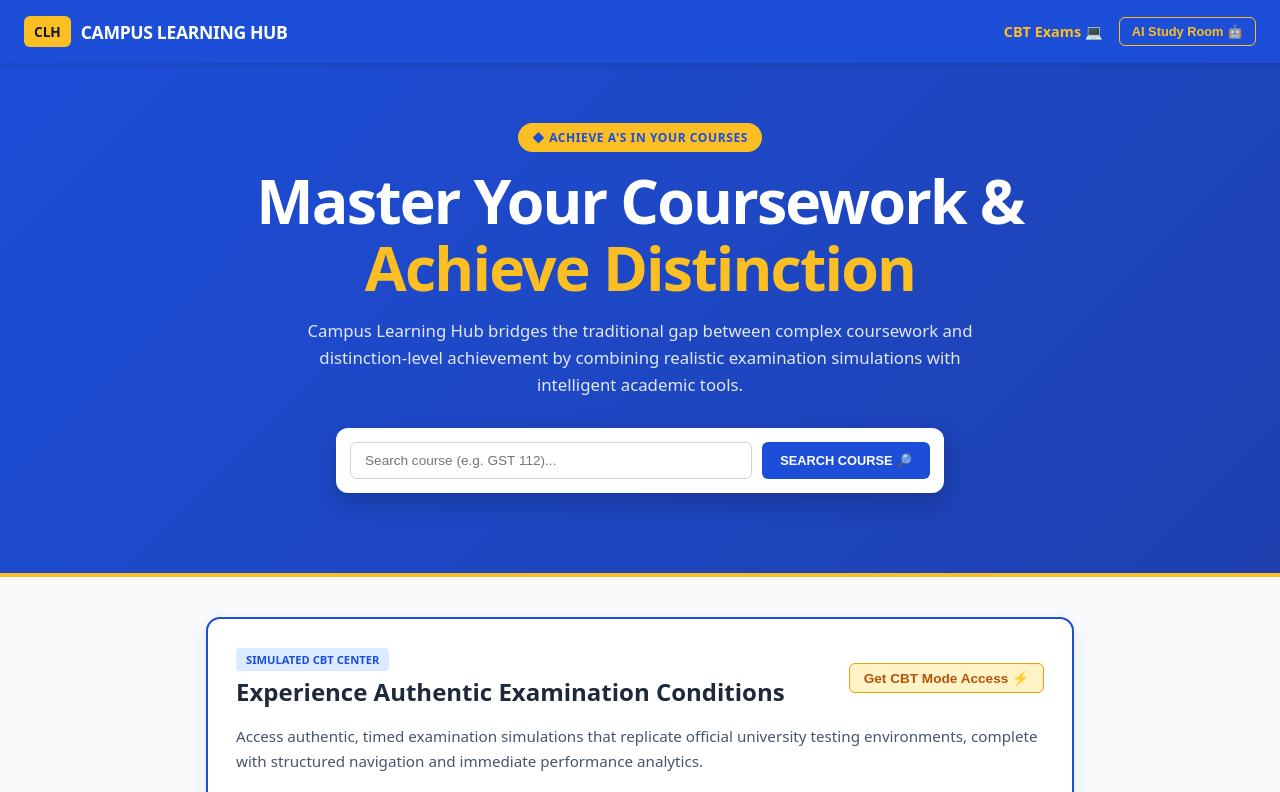
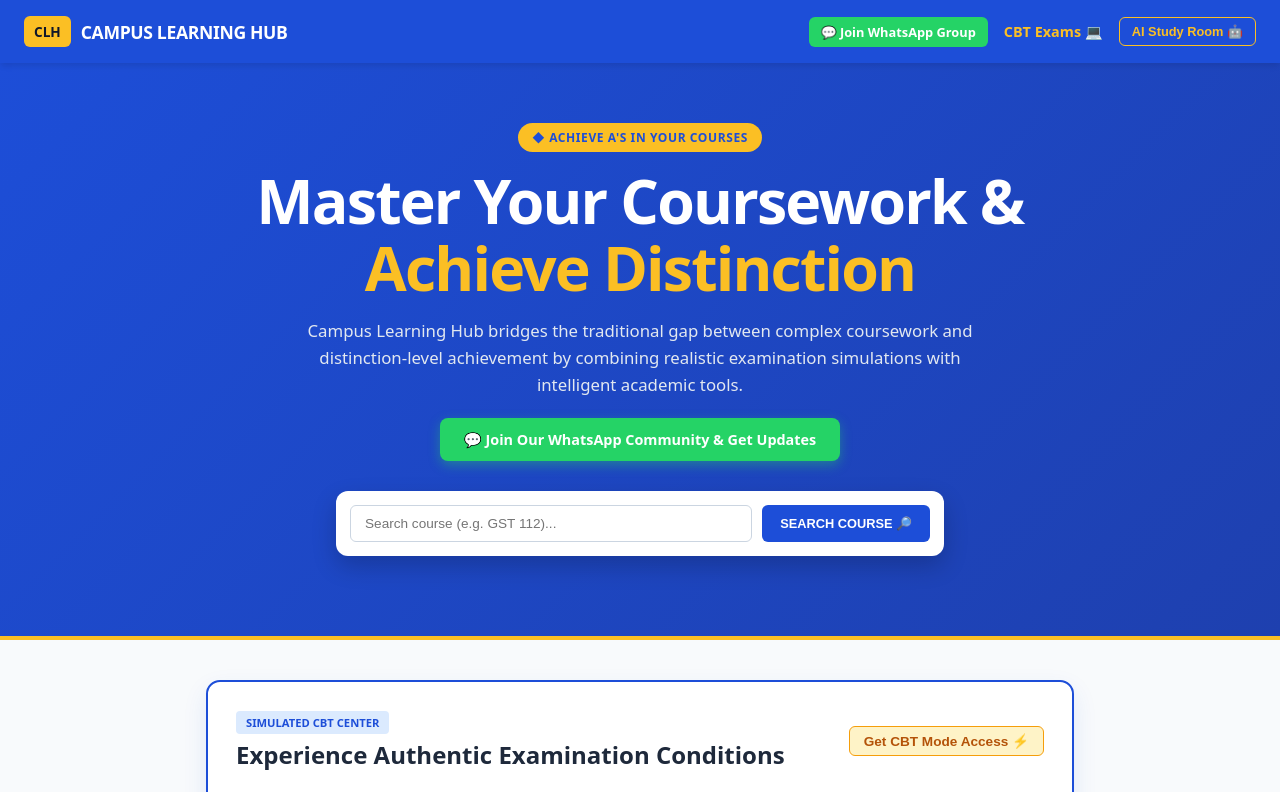
Before and after one commit to divinesaviour4-bit/LEARNING-MADE-EASY, a Next.js app: page / in a window 1280 px wide. Shown: the top 792 px of the page. Built offline with nearby package versions, Linux system fonts and the light colour scheme.

Commit message:
Integrate official WhatsApp community link into Navbar, Hero Banner, and Footer

```diff
--- a/app/page.tsx
+++ b/app/page.tsx
@@ -200,7 +200,10 @@
           <span style={{ backgroundColor: "#fbbf24", color: "#0f172a", fontWeight: "900", padding: "6px 10px", borderRadius: "6px", fontSize: "0.85rem" }}>CLH</span>
           <span style={{ fontWeight: "900", fontSize: "1.1rem", color: "#ffffff", letterSpacing: "-0.02em" }}>CAMPUS LEARNING HUB</span>
         </div>
-        <div style={{ display: "flex", gap: "16px", fontSize: "0.9rem", alignItems: "center", fontWeight: "700" }}>
+        <div style={{ display: "flex", gap: "16px", fontSize: "0.9rem", alignItems: "center", fontWeight: "700", flexWrap: "wrap" }}>
+          <a href="https://chat.whatsapp.com/JXNLa8oI8mZ3ysovdLgD3f?s=cl&p=a&ilr=1" target="_blank" rel="noopener noreferrer" style={{ backgroundColor: "#25D366", color: "#ffffff", padding: "6px 12px", borderRadius: "6px", textDecoration: "none", fontSize: "0.8rem", display: "flex", alignItems: "center", gap: "5px" }}>
+            💬 Join WhatsApp Group
+          </a>
           <a href="#cbt-section" style={{ color: "#fbbf24", textDecoration: "none" }}>CBT Exams 💻</a>
           <button onClick={() => setShowAiModal(true)} style={{ background: "transparent", border: "1px solid #fbbf24", color: "#fbbf24", padding: "6px 12px", borderRadius: "6px", fontWeight: "800", cursor: "pointer", fontSize: "0.8rem" }}>
             AI Study Room 🤖
@@ -217,9 +220,15 @@
           <h1 style={{ fontSize: "clamp(2.5rem, 5vw, 3.8rem)", fontWeight: "900", margin: "0 0 16px 0", letterSpacing: "-0.03em", lineHeight: "1.1" }}>
             Master Your Coursework & <span style={{ color: "#fbbf24" }}>Achieve Distinction</span>
           </h1>
-          <p style={{ fontSize: "1.05rem", color: "#e2e8f0", lineHeight: "1.6", maxWidth: "700px", margin: "0 auto 30px auto" }}>
+          <p style={{ fontSize: "1.05rem", color: "#e2e8f0", lineHeight: "1.6", maxWidth: "700px", margin: "0 auto 20px auto" }}>
             Campus Learning Hub bridges the traditional gap between complex coursework and distinction-level achievement by combining realistic examination simulations with intelligent academic tools.
           </p>
+
+          <div style={{ marginBottom: "30px" }}>
+            <a href="https://chat.whatsapp.com/JXNLa8oI8mZ3ysovdLgD3f?s=cl&p=a&ilr=1" target="_blank" rel="noopener noreferrer" style={{ background: "#25D366", color: "#ffffff", padding: "12px 24px", borderRadius: "8px", fontWeight: "900", textDecoration: "none", fontSize: "0.9rem", display: "inline-flex", alignItems: "center", gap: "8px", boxShadow: "0 4px 12px rgba(37, 211, 102, 0.4)" }}>
+              💬 Join Our WhatsApp Community & Get Updates
+            </a>
+          </div>
 
           {/* Instant Course Search */}
           <div style={{ background: "#ffffff", padding: "14px", borderRadius: "12px", maxWidth: "580px", margin: "0 auto 20px auto", boxShadow: "0 10px 25px rgba(0,0,0,0.2)" }}>
@@ -572,7 +581,7 @@
               <form onSubmit={handleAiPaymentSubmit} style={{ display: "flex", flexDirection: "column", gap: "10px" }}>
                 <input type="text" value={aiFullName} onChange={(e) => setAiFullName(e.target.value)} required placeholder="Full Name" style={{ padding: "10px", borderRadius: "6px", background: "#f8fafc", border: "1px solid #cbd5e1", color: "#0f172a", fontSize: "0.85rem", outline: "none" }} />
                 <input type="email" value={aiEmail} onChange={(e) => setAiEmail(e.target.value)} required placeholder="Email Address" style={{ padding: "10px", borderRadius: "6px", background: "#f8fafc", border: "1px solid #cbd5e1", color: "#0f172a", fontSize: "0.85rem", outline: "none" }} />
-                <input type="text" value={aiPhone} onChange={(e) => setAiPhone(e.target.value)} required placeholder="Phone Number" style={{ padding: "10px", borderRadius: "6px", background: "#f8fafc", border: "1px solid #cbd5e1", color: "#0f172a", fontSize: "0.85rem", outline: "none" }} />
+                <input type="text" value={aiPhone} onChange={(e) => setAiPhone(e.target.value)} required placeholder="Phone Number" style={{ padding: "10px", borderRadius: "6px", background: "#f8fafc", border: "1px solid #cbd5e1", color: "#0f172a", fontSize: "0.85rem", outline: "0" }} />
                 <input type="text" value={aiTxnRef} onChange={(e) => setAiTxnRef(e.target.value)} required placeholder="Bank Transaction Reference" style={{ padding: "10px", borderRadius: "6px", background: "#f8fafc", border: "1px solid #cbd5e1", color: "#0f172a", fontSize: "0.85rem", outline: "none" }} />
                 <button type="submit" disabled={aiPayLoading} style={{ background: "#1d4ed8", color: "#ffffff", padding: "10px", borderRadius: "6px", fontWeight: "900", border: "none", cursor: "pointer", fontSize: "0.85rem", textTransform: "uppercase" }}>
                   {aiPayLoading ? "Submitting..." : "Submit AI Room Payment"}
@@ -588,6 +597,9 @@
             <div>
               <span style={{ fontWeight: "900", color: "#1e293b", fontSize: "0.95rem" }}>Campus Learning Hub</span>
               <p style={{ margin: "4px 0 0 0" }}>Digital learning & academic success platform for undergraduate students.</p>
+              <a href="https://chat.whatsapp.com/JXNLa8oI8mZ3ysovdLgD3f?s=cl&p=a&ilr=1" target="_blank" rel="noopener noreferrer" style={{ display: "inline-block", marginTop: "8px", color: "#25D366", fontWeight: "800", textDecoration: "none" }}>
+                💬 Join WhatsApp Community Group ↗
+              </a>
             </div>
             <p style={{ margin: 0, color: "#1d4ed8", fontWeight: "800" }}>newsglobal038@gmail.com</p>
           </div>
```
